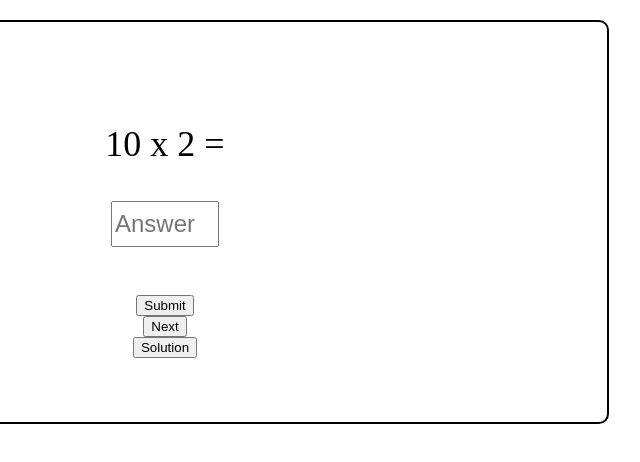
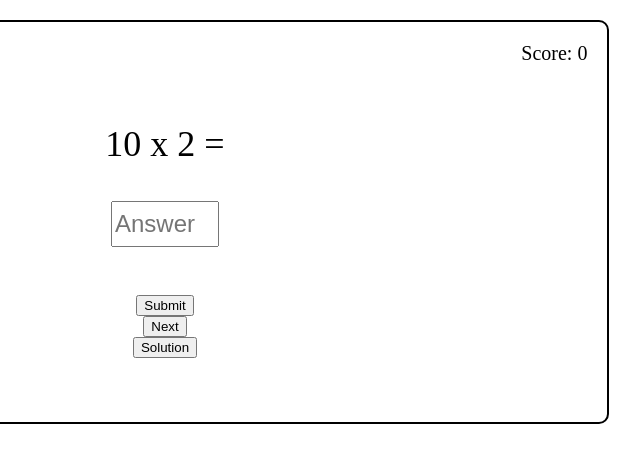
Before and after one commit to JohanDC-1999/js-math-game, a plain HTML site: page index.html in a window 1280 px wide. Shown: the full height of the page, 475-1115 px from the left. Drawn offline with Linux system fonts and the light colour scheme.

Commit message:
Added the score to the page and handle logic if user used assistance to not increase the score

```diff
--- a/assets/css/style.css
+++ b/assets/css/style.css
@@ -8,6 +8,7 @@
     flex-direction: column;
     align-items: center;
     justify-content: center;
+    position: relative;
   }
 
 .equation {
@@ -25,3 +26,11 @@
   font-size: 24px;
   color: green;
 }
+
+#score_text{
+  font-size: 20px;
+  position: absolute;
+  top: 10px;
+  right:10px;
+  transform: translate(-10px, -10px); /* This moves the element 10px left and 10px up */
+}
--- a/assets/js/script.js
+++ b/assets/js/script.js
@@ -3,6 +3,12 @@ var score = 0;
 
 // Declare global variable to access the answer on-demand instead of re-doing the calculation
 var answer;
+
+// Get the score number element
+var score_element = document.getElementById('score_number');
+score_element.innerHTML = 0; // Set to 0 default
+
+var assisted = false; // Need to see when someone used the show answer - if they did, score should not increase
 
 // Returns a random integer between min and max (inclusive)
 function getRandomInt(min, max) {
@@ -37,6 +43,8 @@ function nextQuestion() {
     // Clear the input and feedback elements
     document.getElementById("input").value = "";
     document.getElementById("feedback").innerHTML = "";
+    // Reset assisted variable
+    assisted = false;
 }
 
 // Function to show the answer
@@ -55,6 +63,7 @@ function showAnswer() {
 // Function to show the answer
 function showAnswerSimple() {
     document.getElementById("input").value = answer;
+    assisted = true; // User used assistance and we don't want score to be updated
 }
 
 // Check if the answer entered is correct
@@ -71,8 +80,12 @@ function checkAnswer() {
         // If correct, show a positive feedback
         document.getElementById("feedback").innerHTML = "Correct!";
         toggleDisabledSubmit(true);
-        score++;
-        console.log(score);
+        // User did not use assistance so we can update the score
+        if(assisted === false){
+            score++;
+            score_element.innerHTML = score;
+        }
+
     } else {
         // If incorrect, show a negative feedback
         document.getElementById("feedback").innerHTML = "Wrong!";
--- a/index.html
+++ b/index.html
@@ -10,6 +10,7 @@
 
 <body>
     <div class="card">
+        <p id="score_text">Score: <span id="score_number"></span></p>
         <!-- This is the HTML code for creating the card and the input -->
         <p class="equation" id="equation">Equation here...</p>
         <input class="input" id="input" type="number" placeholder="Answer here">
```
Lines whose indentation alone changed are shown as unchanged.
